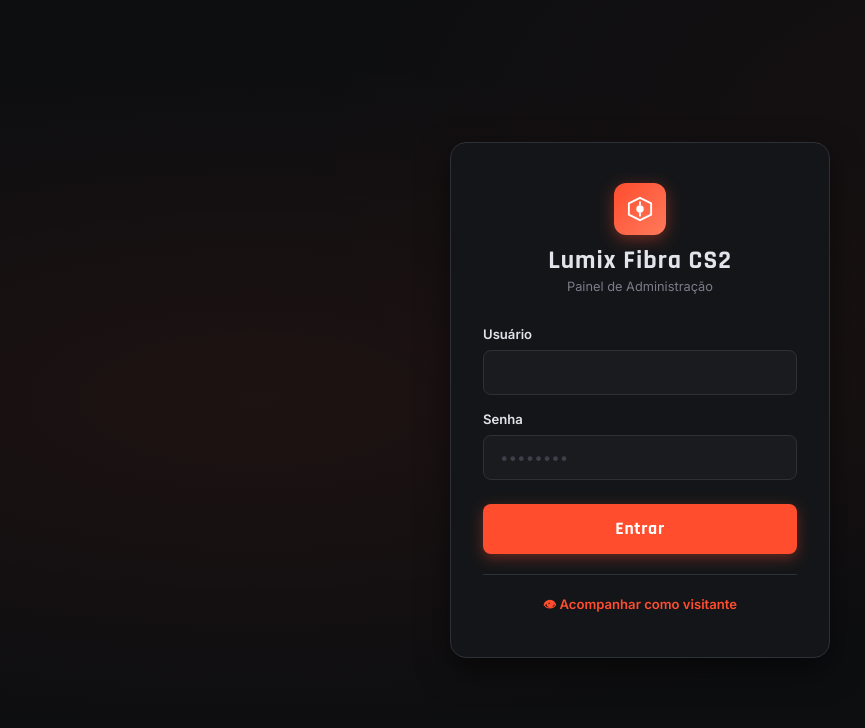
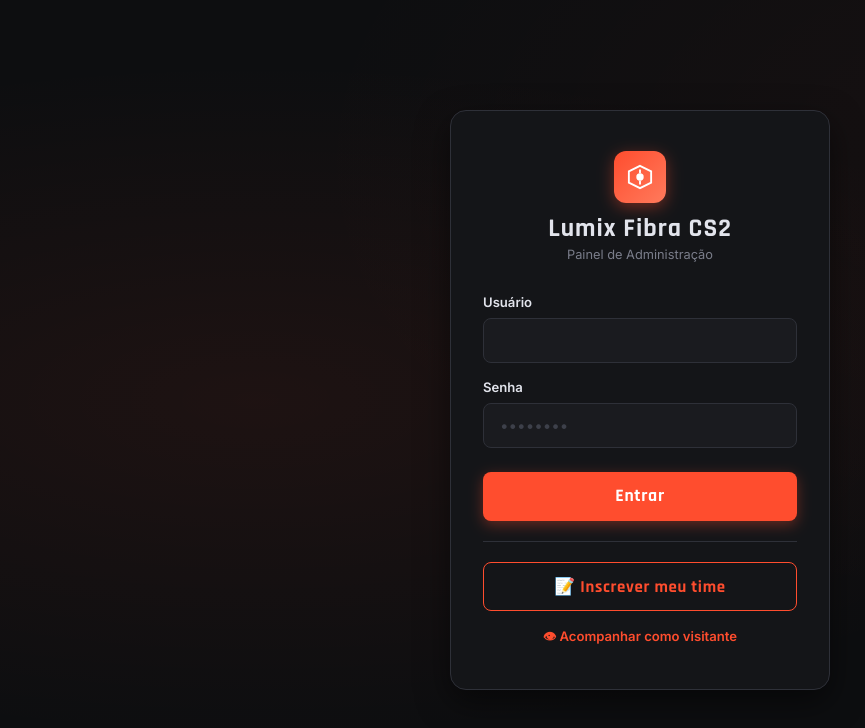
Before and after one commit to ThiagoFerreirared/cs-tournament, a plain HTML site: page index.html in a window 1280 px wide. Shown: the whole page, without its empty margins (0-865 px from the left). Drawn offline with Linux system fonts and the light colour scheme.

Commit message:
Update index.html

```diff
--- a/index.html
+++ b/index.html
@@ -49,8 +49,7 @@
       background:var(--color-surface-2); border:1px solid var(--color-border);
       border-radius:var(--radius-md); padding:.75rem 1rem;
       font-size:.95rem; color:var(--color-text); font-family:var(--font-body);
-      transition: border-color .18s, box-shadow .18s;
-      width:100%;
+      transition: border-color .18s, box-shadow .18s; width:100%;
     }
     .form-input:focus { outline:none; border-color:var(--color-primary); box-shadow:0 0 0 3px oklch(from #ff4d2e l c h / 0.15); }
     .form-input::placeholder { color:#3d404a; }
@@ -64,6 +63,16 @@
     }
     .btn:hover { background:var(--color-primary-hover); transform:translateY(-1px); }
     .btn:active { transform:translateY(0); }
+    /* NOVO: botão outline para inscrição */
+    .btn-outline {
+      display:block; width:100%; padding:.8rem; border-radius:var(--radius-md);
+      background:transparent; color:var(--color-primary);
+      font-family:var(--font-display); font-size:1.05rem; font-weight:700; letter-spacing:.04em;
+      border:1.5px solid var(--color-primary); cursor:pointer; margin-top:.5rem;
+      text-align:center; text-decoration:none;
+      transition: background .18s, transform .1s;
+    }
+    .btn-outline:hover { background:oklch(from #ff4d2e l c h / 0.08); transform:translateY(-1px); }
     .divider { height:1px; background:var(--color-border); margin:1.25rem 0; }
     .link-row { text-align:center; font-size:.82rem; color:var(--color-text-muted); }
     .link-row a { color:var(--color-primary); text-decoration:none; font-weight:600; }
@@ -100,14 +109,17 @@
     <button class="btn" onclick="doLogin()">Entrar</button>
 
     <div class="divider"></div>
-    <div class="link-row">
+
+    <!-- NOVO: botão de inscrição -->
+    <a href="inscricao.html" class="btn-outline">📝 Inscrever meu time</a>
+
+    <div class="link-row" style="margin-top:1rem;">
       <a href="public.html">👁 Acompanhar como visitante</a>
     </div>
   </div>
 
   <script src="https://www.gstatic.com/firebasejs/9.23.0/firebase-app-compat.js"></script>
   <script src="https://www.gstatic.com/firebasejs/9.23.0/firebase-auth-compat.js"></script>
-
   <script src="js/auth.js"></script>
 </body>
 </html>
```
